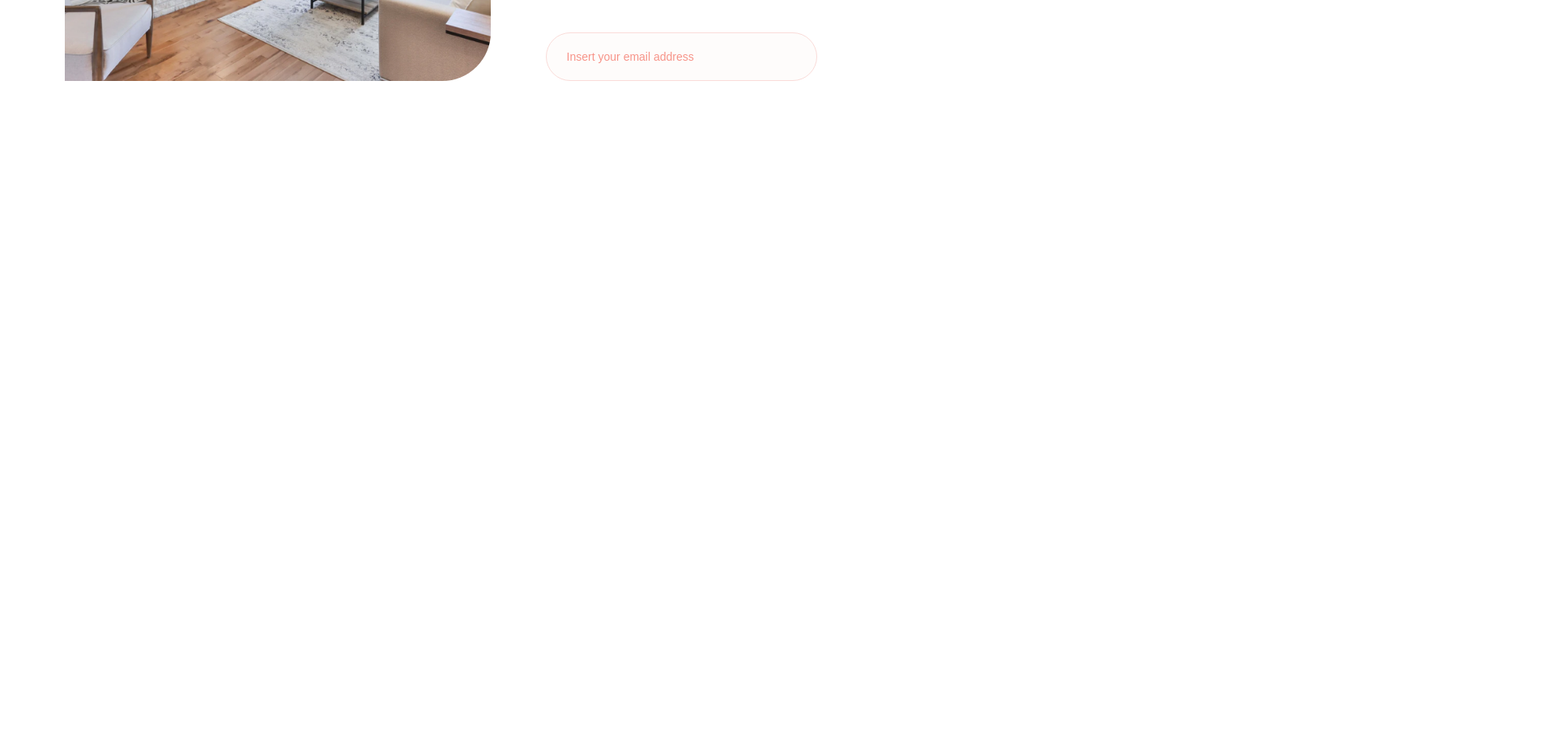
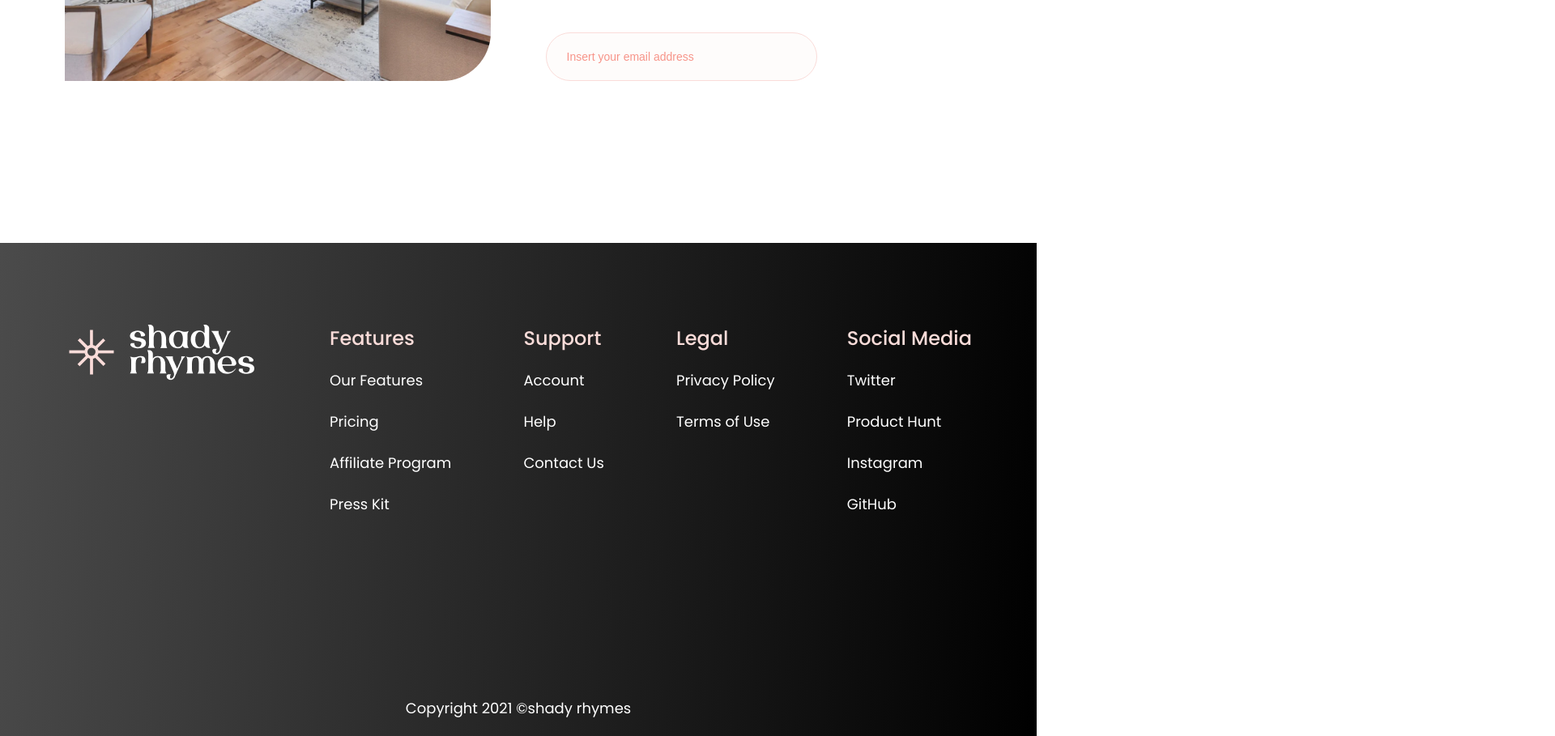
Before and after one commit to NaomiKeller/shady-rhymes, a plain HTML site: page index.html in a window 1280 px wide. Shown: the part 4852-5761 px from the top of the page at 81% size, 1920 px wide, since content can reach past the window. Before the commit the page ends 5152 px from the top, so only its background shows below. Drawn offline with nearby package versions, Linux system fonts and the light colour scheme.

Commit message:
footer added, testimonials bugfixes

```diff
--- /dev/null
+++ b/assets/src/scss/_footer.scss
@@ -0,0 +1,72 @@
+.footer {
+	background: linear-gradient(275.58deg, #000000 0%, #4B4B4B 100%);
+	.flex {
+		display: flex;
+		justify-content: space-between;
+
+		.col {
+			margin: 100px 0 197px 0;
+			h4 {
+				margin: 0;
+				margin-bottom: 20px;
+				font-weight: 500;
+				font-size: 24px;
+				line-height: 36px;
+				color: #FADCD9;
+			}
+			ul {
+				list-style: none;
+				padding: 0; margin: 0;
+				li {
+					margin-bottom: 24px;
+					font-weight: 400;
+					font-size: 18px;
+					line-height: 27px;
+					color: #FFFFFF;
+				}
+			}
+		}
+	}
+	.copyright {
+		color: #fff;
+		margin: 0;
+		padding-bottom: 28px;
+		width: 100%;
+		text-align: center;
+	}
+	@media (max-width: 890px) {
+		background: black;
+		.flex {
+			flex-wrap: wrap;
+			.col {
+				margin: 0 0 40px 0;
+				flex-basis: 100%;
+				img {
+					margin-top: 20px;
+				}
+				&:last-child {
+					margin-bottom: 100px;
+				}
+			}
+		}
+	}
+	@media (max-width: 570px) {
+		.flex {
+			.col {
+				img {
+					max-width: 124px;
+				}
+				h4 {
+					font-size: 14px;
+					line-height: 21px;
+				}
+				ul {
+					li {
+						font-size: 12px;
+						line-height: 18px;
+					}
+				}
+			}
+		}
+	}
+}
--- a/assets/src/scss/_layout.scss
+++ b/assets/src/scss/_layout.scss
@@ -1,5 +1,6 @@
 html {
 	scroll-behavior: smooth;
+	overflow-x: hidden;
 }
 body {
 	margin: 0;
--- a/assets/src/scss/all.scss
+++ b/assets/src/scss/all.scss
@@ -9,3 +9,4 @@
 @import './featured';
 @import './homey';
 @import './testimonials';
+@import './footer';
--- a/index.html
+++ b/index.html
@@ -177,11 +177,11 @@
 		</div>
 	</div>
 
-	<div class="testimonials container">
+	<div class="testimonials">
 		<div class="carousel-title">
 			<h2>What they say about our services</h2>
 		</div>
-		<div class="carousel-container">
+		<div class="carousel-container container">
 			<div class="carousel-view active" id="slide-1-testimonial">
 				<div class="flex">
 					<div class="col">
@@ -342,5 +342,47 @@
 			</div>
 		</div>
 	</div>
+
+	<div class="footer">
+		<div class="flex container">
+			<div class="col">
+				<img src="./assets/img/logo-footer.png" alt="shady-logo">
+			</div>
+			<div class="col">
+				<h4>Features</h4>
+				<ul>
+					<li>Our Features</li>
+					<li>Pricing</li>
+					<li>Affiliate Program</li>
+					<li>Press Kit</li>
+				</ul>
+			</div>
+			<div class="col">
+				<h4>Support</h4>
+				<ul>
+					<li>Account</li>
+					<li>Help</li>
+					<li>Contact Us</li>
+				</ul>
+			</div>
+			<div class="col">
+				<h4>Legal</h4>
+				<ul>
+					<li>Privacy Policy</li>
+					<li>Terms of Use</li>
+				</ul>
+			</div>
+			<div class="col">
+				<h4>Social Media</h4>
+				<ul>
+					<li>Twitter</li>
+					<li>Product Hunt</li>
+					<li>Instagram</li>
+					<li>GitHub</li>
+				</ul>
+			</div>
+		</div>
+		<p class="copyright">Copyright 2021 ©shady rhymes</p>
+	</div>
 </body>
 </html>
```
Also changed, not shown: assets/build/scss/all.css, assets/img/logo-footer.png (added), 1 other file.
